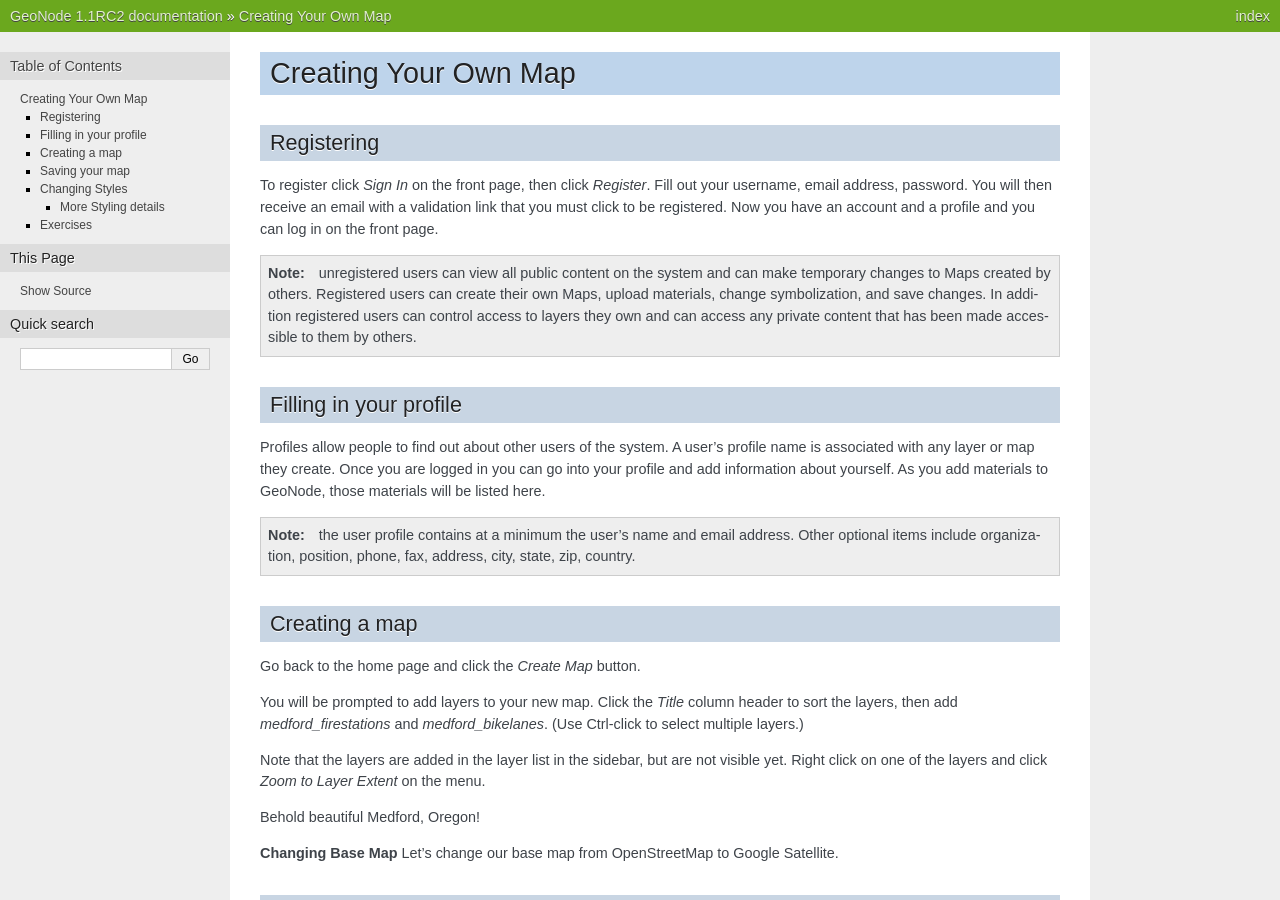
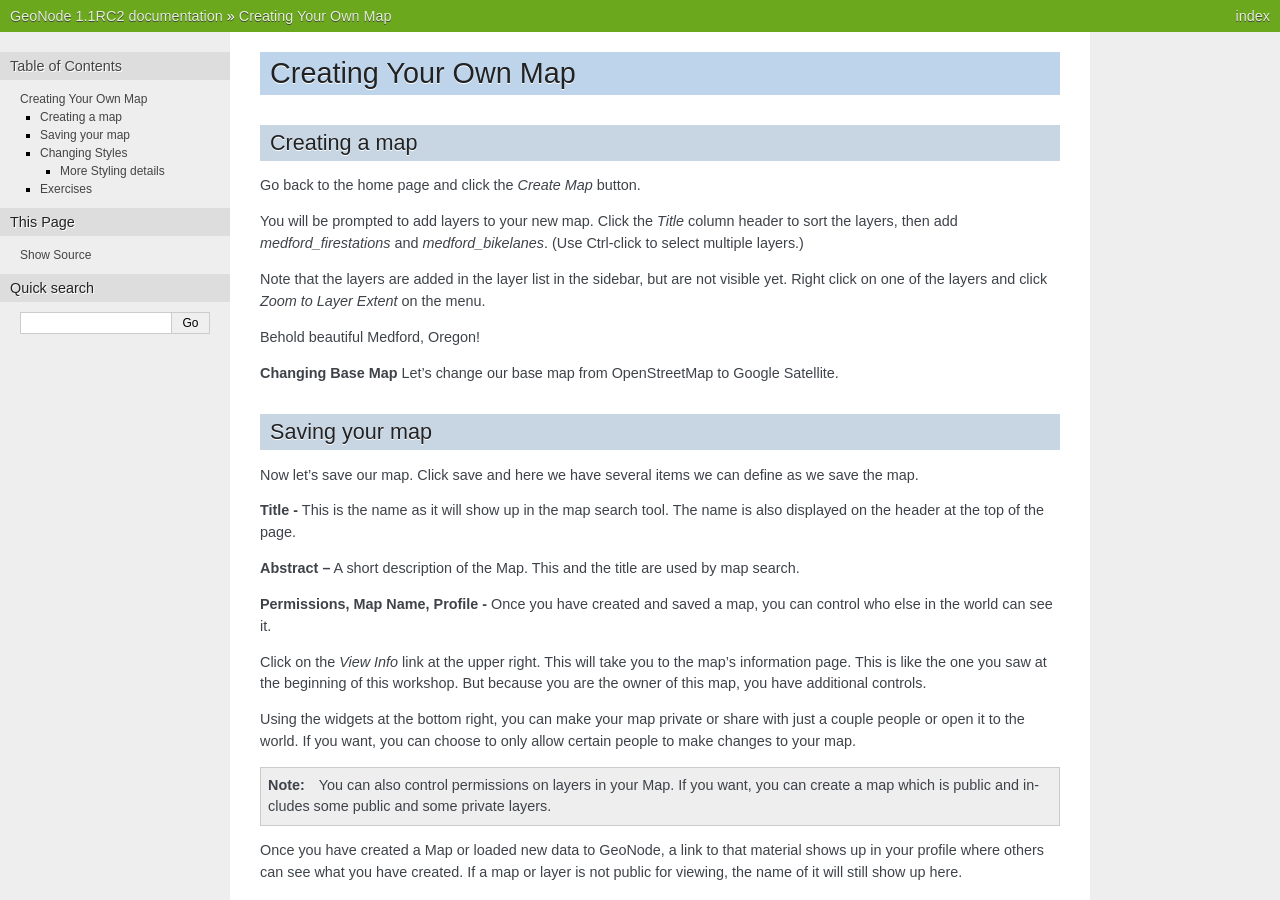
Before and after one commit to ingenieroariel/geonodedocs, a Sphinx documentation site: the page built from docs/users/create.txt, in a window 1280 px wide and 900 px high. Built offline with Sphinx 7.4.7, drawn with Linux system fonts in a browser that asks for light colours.

Commit message:
Moved registration notes from create to register

```diff
--- a/docs/users/create.txt
+++ b/docs/users/create.txt
@@ -1,22 +1,6 @@
 =====================
 Creating Your Own Map
 =====================
-
-
-Registering
-===========
-
-To register click *Sign In* on the front page, then click *Register*.  Fill out your username, email address, password.  You will then receive an email with a validation link that you must click to be registered.  Now you have an account and a profile and you can log in on the front page.
-
-.. note:: unregistered users can view all public content on the system and can make temporary changes to Maps created by others. Registered users can create their own Maps, upload materials, change symbolization, and save changes. In addition registered users can control access to layers they own and can access any private content that has been made accessible to them by others.
-
-
-Filling in your profile
-=======================
-
-Profiles allow people to find out about other users of the system. A user’s profile name is associated with any layer or map they create. Once you are logged in you can go into your profile and add information about yourself. As you add materials to GeoNode, those materials will be listed here.
-
-.. note:: the user profile contains at a minimum the user’s name and email address.  Other optional items include organization, position, phone, fax, address, city, state, zip, country.
 
 
 Creating a map
--- a/docs/users/explore.txt
+++ b/docs/users/explore.txt
@@ -1,12 +1,6 @@
 ============
 Viewing Maps
 ============
-GeoNode supports two basic uses of maps:
-
-#. Viewing (and if you are allowed, editing of) maps others have created
-#. Creating your own maps
-
-We will start with viewing maps others have created
 
 
 Finding a map to view
```
Also changed, not shown: docs/users/register.txt (+11 -0 lines).
